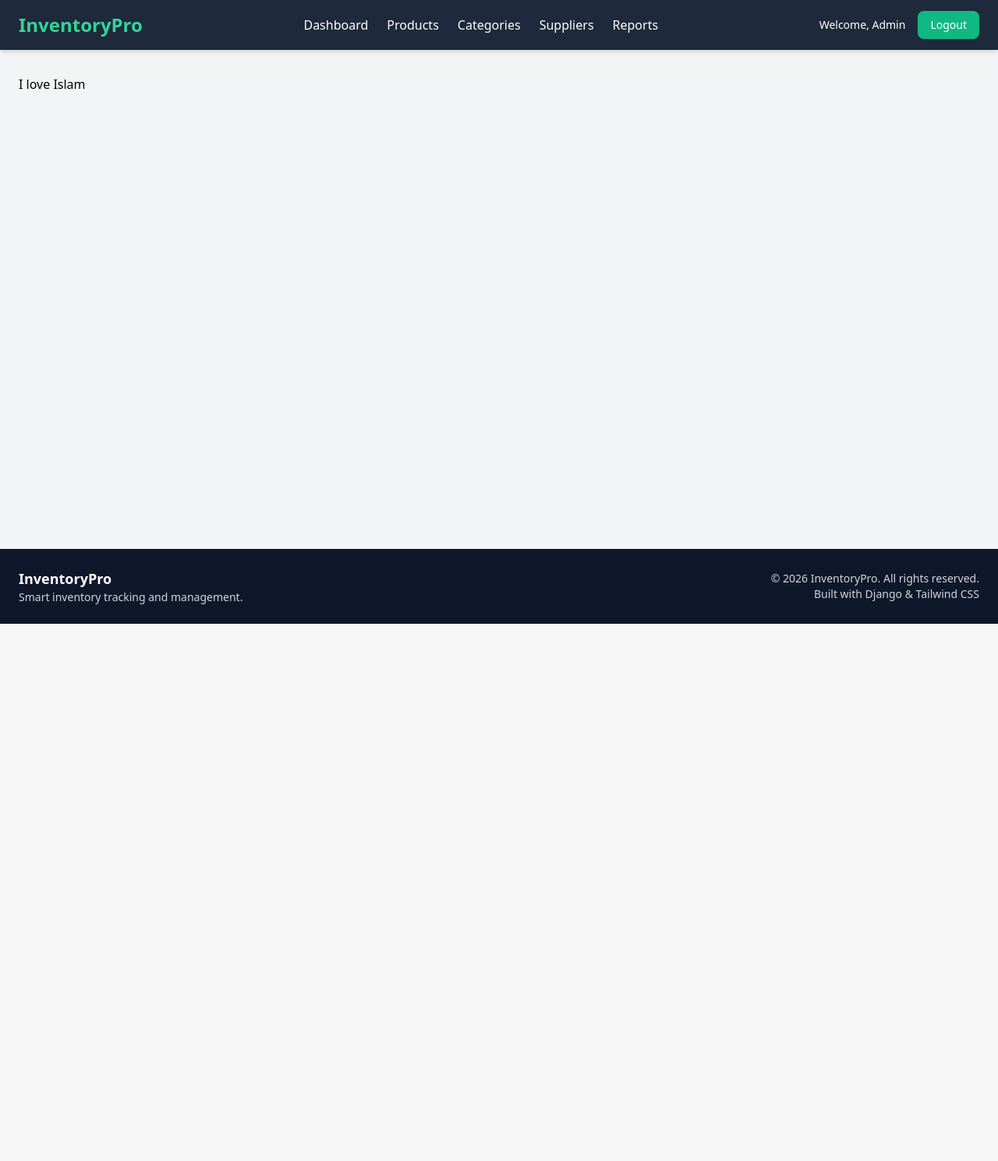
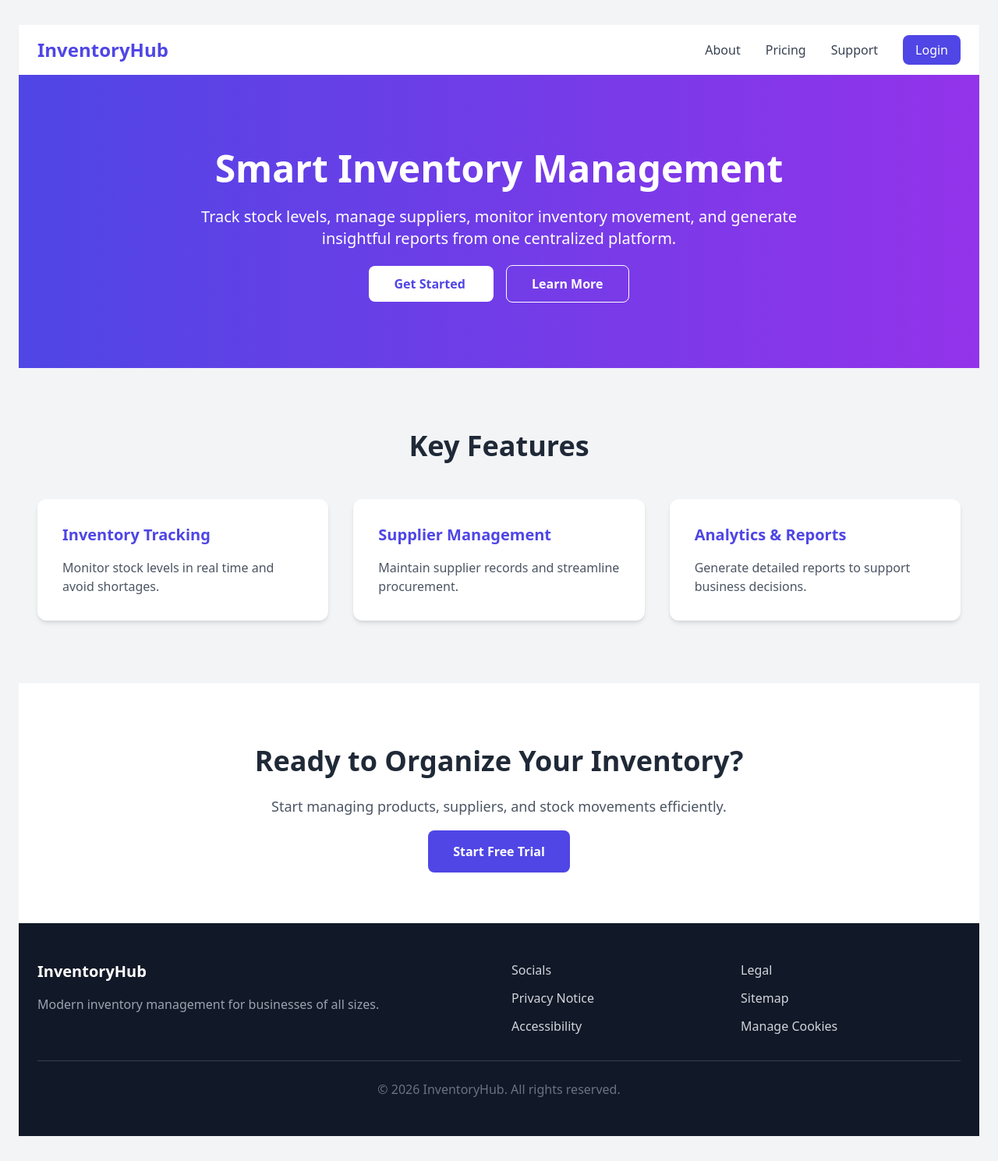
Before and after one commit to BuhariS/inventory, a Django app: page /inventory/ in a window 1280 px wide. Shown: the whole page at 78% size. Before the commit the page ends 800 px from the top, so only its background shows below. Run offline with Django 5.2, Linux system fonts and the light colour scheme; some libraries are stand-ins or nearby versions.

Commit message:
feat: added homepage and about page

```diff
--- a/config/urls.py
+++ b/config/urls.py
@@ -18,10 +18,13 @@ Including another URLconf
 from django.contrib import admin
 from django.urls import path, include
 
+from inventory import views
+
 
 
 urlpatterns = [
     path("admin/", admin.site.urls),
     path("inventory/", include("inventory.urls")),
     path('accounts/', include('django.contrib.auth.urls')),
+    path("about/", views.about, name="about"),
 ]
--- a/inventory/views.py
+++ b/inventory/views.py
@@ -16,6 +16,8 @@ def add_item(request):
     return render(request, "add_item.html")
 
 
+def about(request):
+    return render(request, "about.html")
 
 
 class ProductListView(ListView):
--- a/templates/home.html
+++ b/templates/home.html
@@ -1,5 +1,173 @@
-{% extends "base.html" %}
+
+{% extends "homebase.html" %}
+
+{% block title %}Inventory Management App{% endblock %}
 
 {% block content %}
-    <h1>I love Islam</h1>
+
+<!-- Header -->
+<header class="bg-white shadow-sm">
+    <div class="container mx-auto px-6 py-4 flex justify-between items-center">
+
+        <h1 class="text-2xl font-bold text-indigo-600">
+            InventoryHub
+        </h1>
+
+        <nav>
+            <ul class="flex space-x-8 text-gray-700 font-medium">
+                <li>
+                    <a href="http://127.0.0.1:8000/about" class="hover:text-indigo-600 transition">
+                        About
+                    </a>
+                </li>
+                <li>
+                    <a href="#" class="hover:text-indigo-600 transition">
+                        Pricing
+                    </a>
+                </li>
+                <li>
+                    <a href="#" class="hover:text-indigo-600 transition">
+                        Support
+                    </a>
+                </li>
+                <li>
+                    <a href="#"
+                       class="bg-indigo-600 text-white px-4 py-2 rounded-lg hover:bg-indigo-700 transition">
+                        Login
+                    </a>
+                </li>
+            </ul>
+        </nav>
+
+    </div>
+</header>
+
+<!-- Hero Section -->
+<section class="bg-gradient-to-r from-indigo-600 to-purple-600 text-white">
+    <div class="container mx-auto px-6 py-24 text-center">
+
+        <h2 class="text-5xl font-bold mb-6">
+            Smart Inventory Management
+        </h2>
+
+        <p class="text-xl max-w-3xl mx-auto mb-8">
+            Track stock levels, manage suppliers, monitor inventory movement,
+            and generate insightful reports from one centralized platform.
+        </p>
+
+        <div class="space-x-4">
+            <a href="#"
+               class="bg-white text-indigo-600 px-8 py-3 rounded-lg font-semibold hover:bg-gray-100">
+                Get Started
+            </a>
+
+            <a href="#"
+               class="border border-white px-8 py-3 rounded-lg font-semibold hover:bg-white hover:text-indigo-600 transition">
+                Learn More
+            </a>
+        </div>
+
+    </div>
+</section>
+
+<!-- Features -->
+<section class="py-20 bg-gray-100">
+    <div class="container mx-auto px-6">
+
+        <h2 class="text-4xl font-bold text-center mb-12 text-gray-800">
+            Key Features
+        </h2>
+
+        <div class="grid md:grid-cols-3 gap-8">
+
+            <div class="bg-white p-8 rounded-xl shadow-md hover:shadow-xl transition">
+                <h3 class="text-xl font-bold mb-4 text-indigo-600">
+                    Inventory Tracking
+                </h3>
+                <p class="text-gray-600">
+                    Monitor stock levels in real time and avoid shortages.
+                </p>
+            </div>
+
+            <div class="bg-white p-8 rounded-xl shadow-md hover:shadow-xl transition">
+                <h3 class="text-xl font-bold mb-4 text-indigo-600">
+                    Supplier Management
+                </h3>
+                <p class="text-gray-600">
+                    Maintain supplier records and streamline procurement.
+                </p>
+            </div>
+
+            <div class="bg-white p-8 rounded-xl shadow-md hover:shadow-xl transition">
+                <h3 class="text-xl font-bold mb-4 text-indigo-600">
+                    Analytics & Reports
+                </h3>
+                <p class="text-gray-600">
+                    Generate detailed reports to support business decisions.
+                </p>
+            </div>
+
+        </div>
+
+    </div>
+</section>
+
+<!-- Call To Action -->
+<section class="py-20 bg-white">
+    <div class="container mx-auto px-6 text-center">
+
+        <h2 class="text-4xl font-bold mb-6 text-gray-800">
+            Ready to Organize Your Inventory?
+        </h2>
+
+        <p class="text-gray-600 text-lg mb-8">
+            Start managing products, suppliers, and stock movements efficiently.
+        </p>
+
+        <a href="#"
+           class="bg-indigo-600 text-white px-8 py-4 rounded-lg font-semibold hover:bg-indigo-700">
+            Start Free Trial
+        </a>
+
+    </div>
+</section>
+
+<!-- Footer -->
+<footer class="bg-gray-900 text-gray-300">
+    <div class="container mx-auto px-6 py-12">
+
+        <div class="grid md:grid-cols-2 gap-8">
+
+            <div>
+                <h3 class="text-xl font-bold text-white mb-4">
+                    InventoryHub
+                </h3>
+
+                <p class="text-gray-400">
+                    Modern inventory management for businesses of all sizes.
+                </p>
+            </div>
+
+            <div>
+                <ul class="grid grid-cols-2 gap-3">
+
+                    <li><a href="#" class="hover:text-white">Socials</a></li>
+                    <li><a href="#" class="hover:text-white">Legal</a></li>
+                    <li><a href="#" class="hover:text-white">Privacy Notice</a></li>
+                    <li><a href="#" class="hover:text-white">Sitemap</a></li>
+                    <li><a href="#" class="hover:text-white">Accessibility</a></li>
+                    <li><a href="#" class="hover:text-white">Manage Cookies</a></li>
+
+                </ul>
+            </div>
+
+        </div>
+
+        <div class="border-t border-gray-700 mt-8 pt-6 text-center text-gray-500">
+            © 2026 InventoryHub. All rights reserved.
+        </div>
+
+    </div>
+</footer>
+
 {% endblock %}
--- /dev/null
+++ b/templates/homebase.html
@@ -0,0 +1,34 @@
+{% load static %}
+<!DOCTYPE html>
+<html lang="en">
+<head>
+    <meta charset="UTF-8">
+    <meta name="viewport" content="width=device-width, initial-scale=1.0">
+    <title>
+        {% block title %}
+            Inventory Management System
+        {% endblock %}
+    </title>
+
+    <!-- Tailwind CSS -->
+    <script src="https://cdn.tailwindcss.com"></script>
+</head>
+
+<body class="bg-gray-100 min-h-screen flex flex-col">
+
+    <!-- Header -->
+
+
+    <!-- Main Content -->
+    <main class="flex-grow container mx-auto px-6 py-8">
+
+        {% block content %}
+        {% endblock %}
+
+    </main>
+
+    <!-- Footer -->
+
+
+</body>
+</html>
```
Also changed, not shown: templates/about.html (added, +170 -0 lines), 1 other file.
